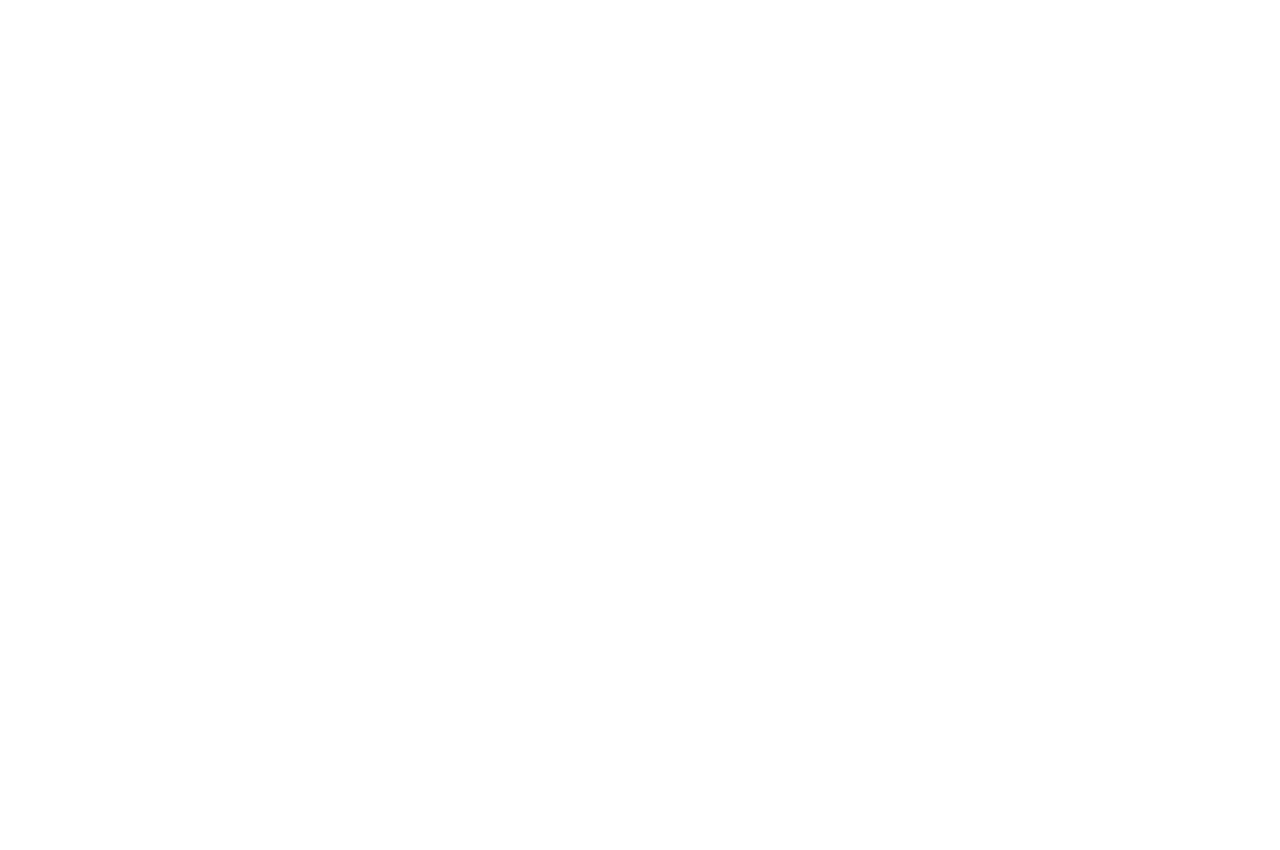
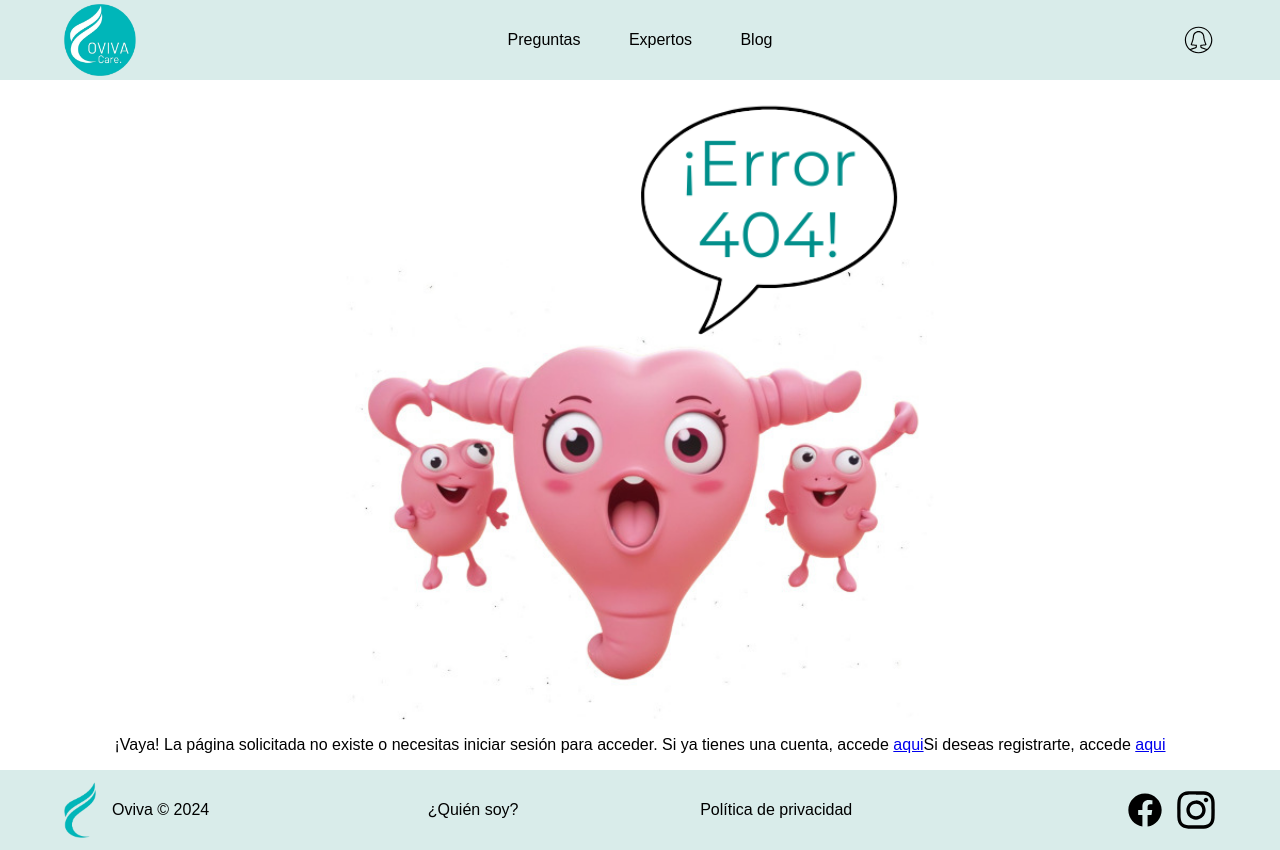
Before and after one commit to angylearns/oviva_care, a React (Vite) app in the folder HolisticFront/: page /error in a window 1280 px wide. Before the commit this address had no page. Before the commit the page ends 800 px from the top, so only its background shows below. Built offline with nearby package versions, Linux system fonts and the light colour scheme; the HTML template or start-up script is replaced by a standard one; a web font is replaced by a local one.

Commit message:
Create error404 component, view and route

```diff
--- /dev/null
+++ b/HolisticFront/src/components/error404/Error404.jsx
@@ -0,0 +1,19 @@
+import "./error404.css";
+import { Link } from "react-router-dom";
+import React from "react";
+
+function Error404() {
+    return (
+        <section className="error404">
+            <img src="/images/error404.png" className="error404--img" alt="Error 404" />
+            <p>¡Vaya! La página solicitada no existe o necesitas iniciar sesión para acceder.
+
+            Si ya tienes una cuenta, accede <Link to="/login">aqui</Link>
+            Si deseas registrarte, accede <Link to="/register">aqui</Link>
+
+            </p>
+        </section>
+    );
+}
+
+export default Error404;
--- /dev/null
+++ b/HolisticFront/src/components/error404/error404.css
@@ -0,0 +1,11 @@
+.error404 {
+    display: flex;
+    flex-direction: column;
+    align-items: center;
+    justify-content: center;
+    width: 100vw;
+}
+
+.error404--img {
+    width: 50%;
+}
--- a/HolisticFront/src/router/Router.jsx
+++ b/HolisticFront/src/router/Router.jsx
@@ -1,6 +1,7 @@
 import React from 'react';
 import { BrowserRouter as Router, Routes, Route } from 'react-router-dom';
 
+import Error404View from '../views/Error404View';
 import HomeView from '../views/HomeView';
 import FAQView from '../views/FAQView';
 import LoginView from '../views/LoginView';
@@ -38,6 +39,7 @@ const RouterComponent = () => {
             <Route path="experts" element={<ExpertView />} />
             <Route path="about" element={<WhoIAmView />} />
             <Route path="privacy_policy" element={<PoliticView />} />
+            <Route path="error" element={<Error404View />} />
           </Route>
           <Route path="/user/*" element={
             <AuthProvider>
--- /dev/null
+++ b/HolisticFront/src/views/Error404View.jsx
@@ -0,0 +1,17 @@
+import Error404 from "../components/error404/Error404";
+import Footer from "../components/footer/Footer";
+import Navbar from "../components/navbar/Navbar";
+import React from "react";
+
+function Error404View() {
+
+    return (
+        <React.Fragment>
+            <Navbar />
+            <Error404 />
+            <Footer />
+        </React.Fragment>
+    )
+}
+
+export default Error404View;
```
Also changed, not shown: HolisticFront/public/images/error404.png (added).
